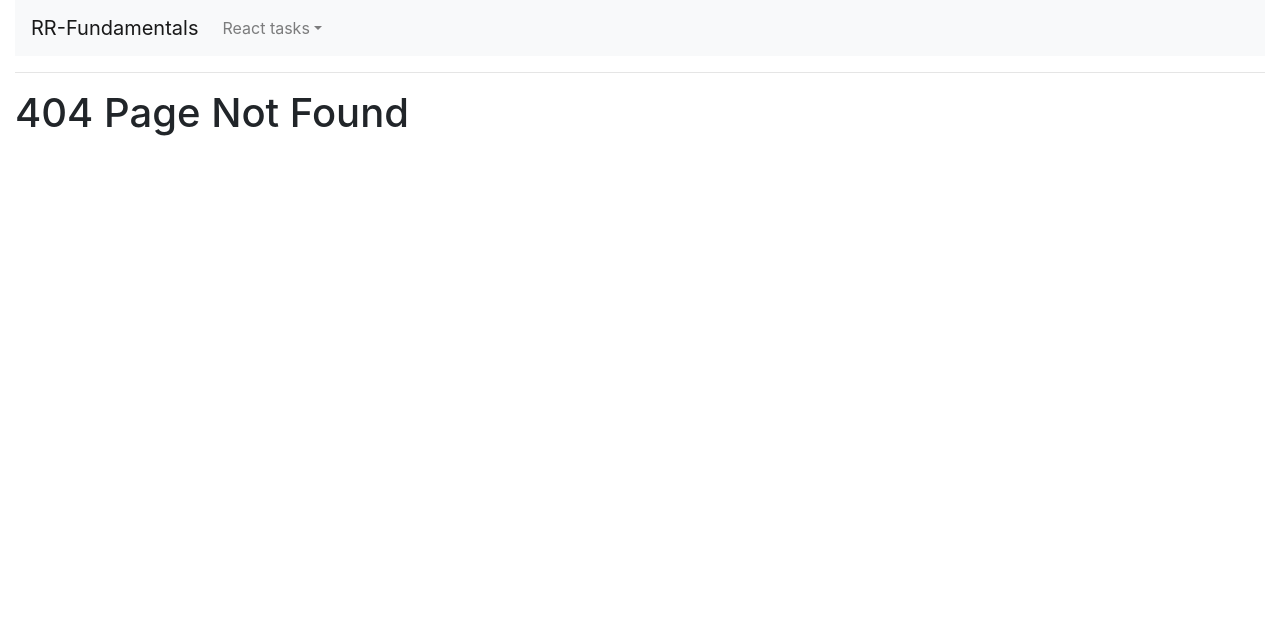
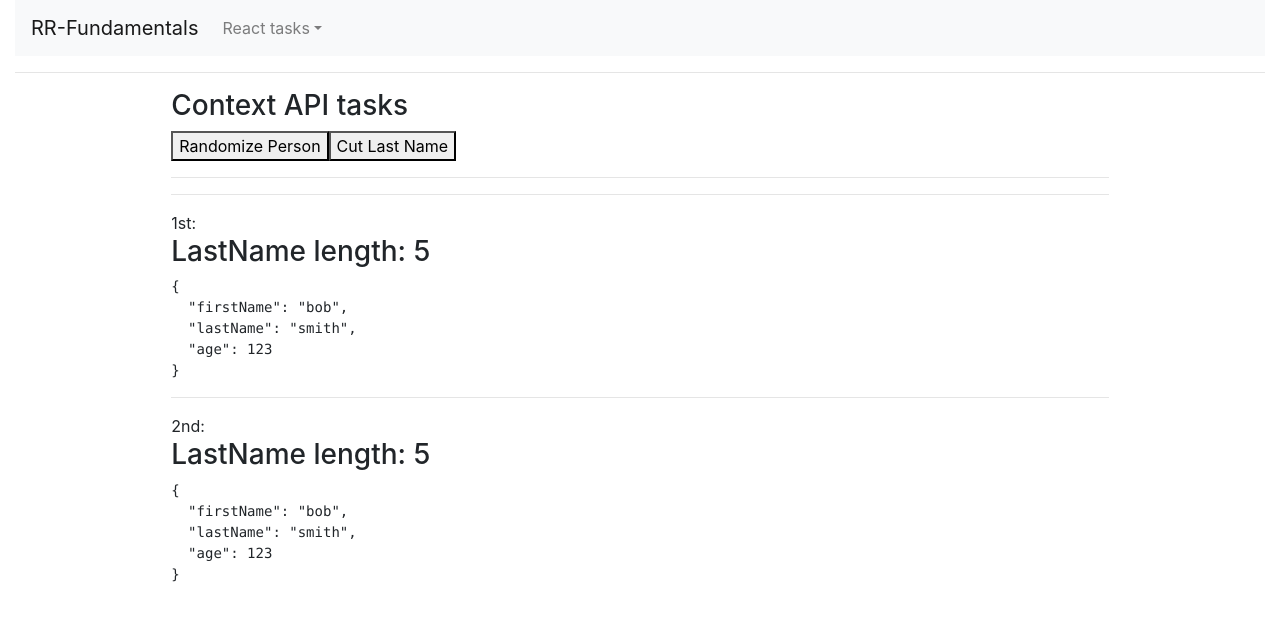
Before and after one commit to pwoloszun/rrts-fundamentals-part1, a React (Create React App) app: page /context-api-example in a window 1280 px wide. Before the commit this address had no page. Shown: the top 620 px of the page. Built offline with nearby package versions, Linux system fonts and the light colour scheme.

Commit message:
+context api example

```diff
--- a/src/components/AppRouter/app-routes/sections/react-routes.tsx
+++ b/src/components/AppRouter/app-routes/sections/react-routes.tsx
@@ -8,6 +8,7 @@ import ComponentState from '../../../../features/03-component-state';
 import Forms from '../../../../features/04-forms';
 import TodosPage from '../../../../features/05-todos';
 import HooksApi from '../../../../features/14-hooks-api/index';
+import ContextApiExample from '../../../../features/15-context-api-example/index';
 
 const reactRoutes = [
   {
@@ -52,6 +53,11 @@ const reactRoutes = [
     label: 'Hooks API',
     main: () => <HooksApi />
   },
+  {
+    path: "/context-api-example",
+    label: 'Context API',
+    main: () => <ContextApiExample />
+  },
 
 ];
 
--- a/src/features/02-props-events/components/CarConfigurator/styles.module.css
+++ b/src/features/02-props-events/components/CarConfigurator/styles.module.css
@@ -1,9 +1,9 @@
-:local(.carConfigurator) {
+.carConfigurator {
   border: 1px solid #000;
   padding: 8px;
   background-color: deepskyblue;
 }
 
-:local(.chosenConfig) {
+.chosenConfig {
   padding: 8px;
 }
--- /dev/null
+++ b/src/features/15-context-api-example/components/CutPersonNameButton/index.tsx
@@ -0,0 +1,17 @@
+import { slice } from 'lodash';
+import React, { useCallback } from 'react';
+
+import { usePersonContext } from '../../providers/PersonProvider';
+
+export default function CutPersonNameButton() {
+  const { person, setLastName } = usePersonContext();
+
+  const cutNameHandler = useCallback(() => {
+    const nextLastName = person.lastName.slice(0, -1);
+    setLastName(nextLastName);
+  }, [person, setLastName]);
+
+  return (
+    <button onClick={cutNameHandler}>Cut Last Name</button>
+  );
+}
--- /dev/null
+++ b/src/features/15-context-api-example/components/DisplayPerson/index.tsx
@@ -0,0 +1,16 @@
+import React from 'react';
+
+import { usePersonContext } from '../../providers/PersonProvider';
+
+export default function DisplayPerson() {
+  const { person } = usePersonContext();
+  const personJson = JSON.stringify(person, null, 2);
+  return (
+    <div>
+      <h3>LastName length: {person.lastName.length}</h3>
+      <pre>
+        {personJson}
+      </pre>
+    </div>
+  );
+}
--- /dev/null
+++ b/src/features/15-context-api-example/components/MutatePersonButton/index.tsx
@@ -0,0 +1,17 @@
+import React, { useCallback } from 'react';
+
+import { usePersonContext } from '../../providers/PersonProvider';
+
+export default function MutatePersonButton() {
+  const { setLastName, incrementAge } = usePersonContext();
+
+  const createHandler = useCallback(() => {
+    const nextName = `Doe ${Math.random()}`;
+    setLastName(nextName);
+    incrementAge();
+  }, [setLastName, incrementAge]);
+
+  return (
+    <button onClick={createHandler}>Randomize Person</button>
+  );
+}
--- /dev/null
+++ b/src/features/15-context-api-example/hooks/usePerson.ts
@@ -0,0 +1,41 @@
+import { useState } from 'react';
+
+export interface Person {
+  firstName: string;
+  lastName: string;
+  age: number;
+}
+
+export interface UsePersonResult {
+  person: Person;
+  setLastName: (lastName: string) => void;
+  incrementAge: () => void;
+};
+
+export default function usePerson(initialPerson: Person): UsePersonResult {
+  const [person, setPerson] = useState<Person>({ ...initialPerson });
+
+  const setLastName = (lastName: string): void => {
+    setPerson((prevPerson) => {
+      return {
+        ...prevPerson,
+        lastName
+      };
+    });
+  };
+
+  const incrementAge = (): void => {
+    setPerson((prevPerson) => {
+      return {
+        ...prevPerson,
+        age: prevPerson.age + 1
+      };
+    });
+  };
+
+  return {
+    person,
+    setLastName,
+    incrementAge
+  };
+}
--- /dev/null
+++ b/src/features/15-context-api-example/index.tsx
@@ -0,0 +1,40 @@
+import React from 'react';
+
+import PersonProvider from './providers/PersonProvider';
+import { Person } from './hooks/usePerson';
+
+import MutatePersonButton from './components/MutatePersonButton';
+import CutPersonNameButton from './components/CutPersonNameButton';
+import DisplayPerson from './components/DisplayPerson';
+
+const PERSON_DATA: Person = {
+  firstName: 'bob',
+  lastName: 'smith',
+  age: 123
+};
+
+export default function ContextApiExample() {
+  return (
+    <PersonProvider value={PERSON_DATA}>
+      <div style={{ width: '75%', margin: '0 auto' }}>
+        <h3>Context API tasks</h3>
+        <div>
+          <MutatePersonButton />
+          <CutPersonNameButton />
+        </div>
+        <hr />
+
+        <hr />
+
+        <div>
+          1st:
+          <DisplayPerson />
+          <hr />
+
+          2nd:
+          <DisplayPerson />
+        </div>
+      </div>
+    </PersonProvider>
+  );
+}
--- /dev/null
+++ b/src/features/15-context-api-example/providers/PersonProvider.tsx
@@ -0,0 +1,27 @@
+import React, { createContext, useContext } from 'react';
+
+import usePerson, { UsePersonResult, Person } from '../hooks/usePerson';
+
+const PersonContext = createContext<UsePersonResult | null>(null);
+
+interface Props {
+  value: Person;
+}
+
+export default function TodosProvider(props: React.PropsWithChildren<Props>) {
+  const personService = usePerson(props.value);
+
+  return (
+    <PersonContext.Provider value={personService}>
+      {props.children}
+    </PersonContext.Provider>
+  );
+}
+
+export const usePersonContext = () => {
+  const personContext = useContext(PersonContext);
+  if (!personContext) {
+    throw new Error(`Undefined personContext`);
+  }
+  return personContext;
+};
```
Also changed, not shown: src/features/02-props-events/components/OptionPicker/styles.module.css (+6 -2 lines).
